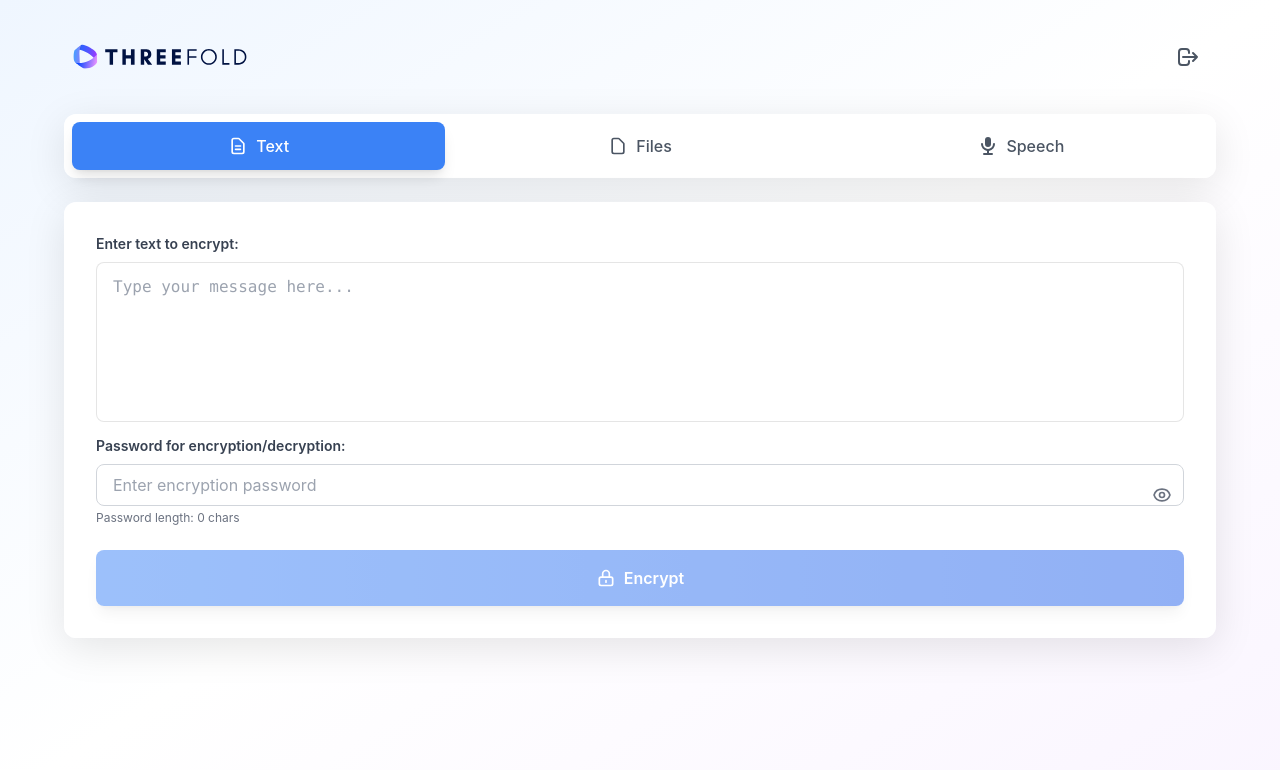
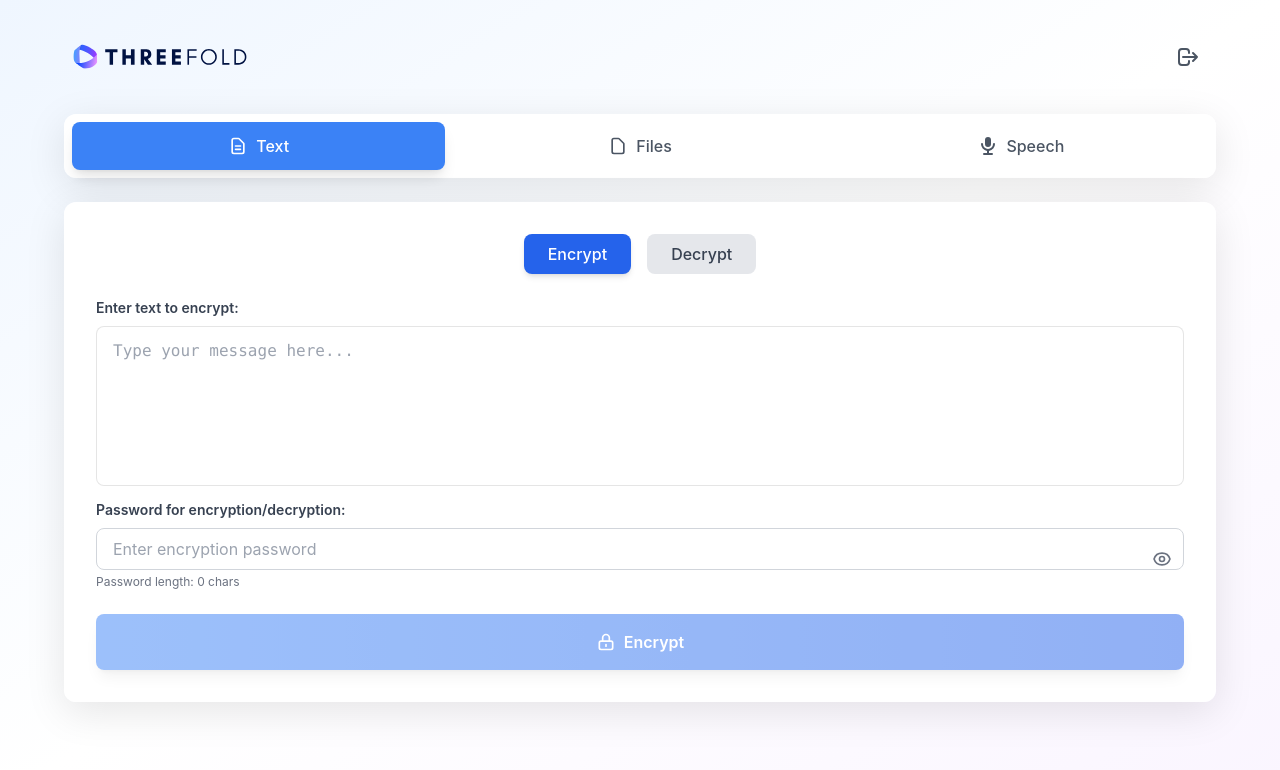
Before and after one commit to nhan826/WebEncrypt, a Next.js app: page /dashboard in a window 1280 px wide. Shown: the top 770 px of the page. Built offline with nearby package versions, Linux system fonts and the light colour scheme; sample sign-in values are in the browser's storage.

Commit message:
style: match text encrypt/decrypt tabs to file view

```diff
--- a/components/TextEncryption.tsx
+++ b/components/TextEncryption.tsx
@@ -94,6 +94,30 @@ export default function TextEncryption() {
 
   return (
     <div className="space-y-6">
+      {/* Mode Toggle Tabs */}
+      <div className="flex justify-center space-x-4">
+        <button
+          onClick={() => setIsEncrypting(true)}
+          className={`px-6 py-2 rounded-lg font-medium transition-all ${
+            isEncrypting
+              ? 'bg-blue-600 text-white shadow-md'
+              : 'bg-gray-200 text-gray-700 hover:bg-gray-300'
+          }`}
+        >
+          Encrypt
+        </button>
+        <button
+          onClick={() => setIsEncrypting(false)}
+          className={`px-6 py-2 rounded-lg font-medium transition-all ${
+            !isEncrypting
+              ? 'bg-blue-600 text-white shadow-md'
+              : 'bg-gray-200 text-gray-700 hover:bg-gray-300'
+          }`}
+        >
+          Decrypt
+        </button>
+      </div>
+
       {/* Input Section */}
       <div className="space-y-2">
         <label className="block text-sm font-semibold text-gray-700">
@@ -190,13 +214,6 @@ export default function TextEncryption() {
             >
               Copy
             </button>
-            <button
-              type="button"
-              onClick={() => setIsEncrypting(!isEncrypting)}
-              className="px-3 py-1 bg-gray-500 text-white rounded hover:bg-gray-600 text-xs"
-            >
-              {isEncrypting ? 'Decrypt this text' : 'Encrypt new text'}
-            </button>
           </div>
         </div>
       )}
```
